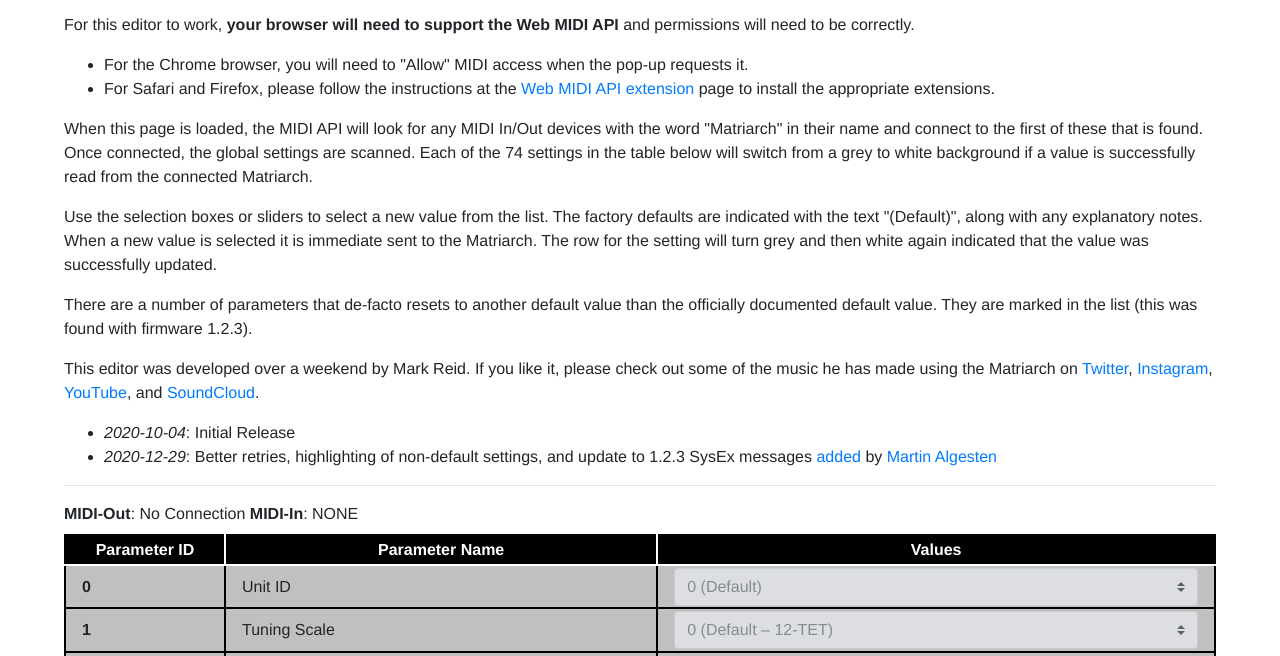
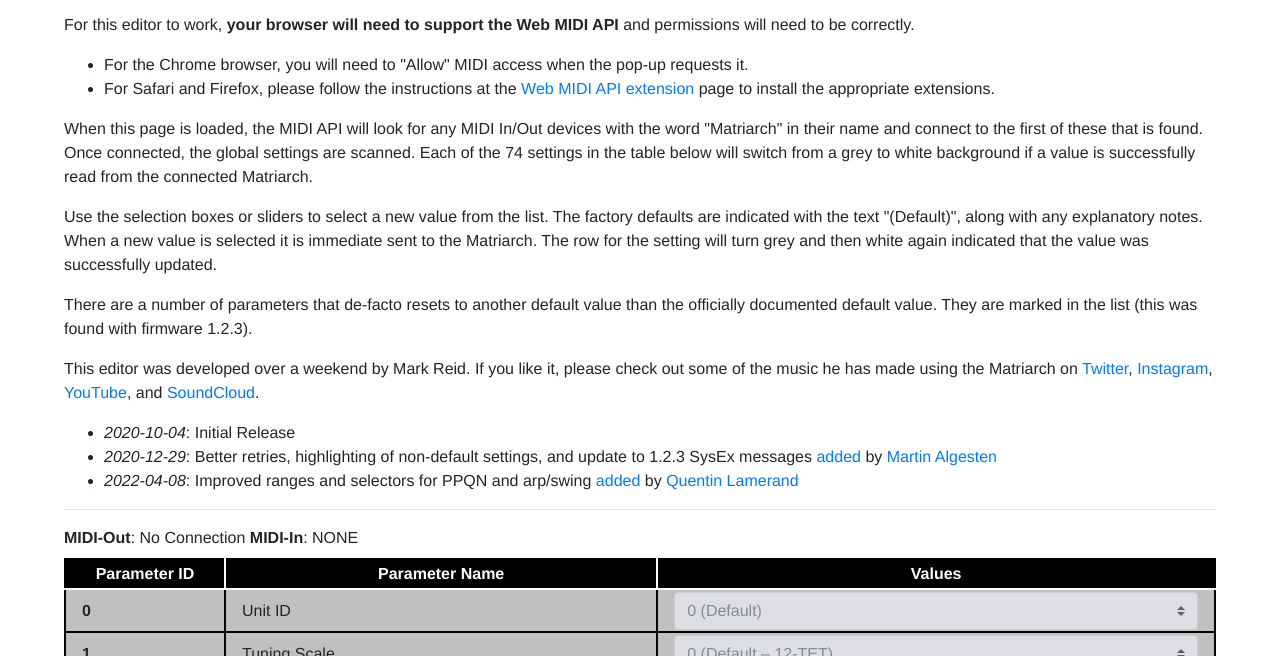
Before and after one commit to mreid/matriarch-editor, a plain HTML site: page index.html in a window 1280 px wide. Shown: the part 131-787 px from the top of the page. Drawn offline with nearby package versions, Linux system fonts and the light colour scheme; a script that the page names is missing.

Commit message:
Update index.html
Add credit to @faqteur for range fixes.

```diff
--- a/index.html
+++ b/index.html
@@ -96,6 +96,12 @@
         <a href="https://github.com/mreid/matriarch-editor/pull/1">added</a> by
         <a href="https://github.com/algesten">Martin Algesten</a>
     </li>
+    <li>
+        <em>2022-04-08</em>:
+        Improved ranges and selectors for PPQN and arp/swing
+        <a href="https://github.com/mreid/matriarch-editor/pull/3">added</a> by
+        <a href="https://github.com/faqteur">Quentin Lamerand</a>
+    </li>
 </ul>
 <hr/>
 <div id="midiEngineStatus">
```
